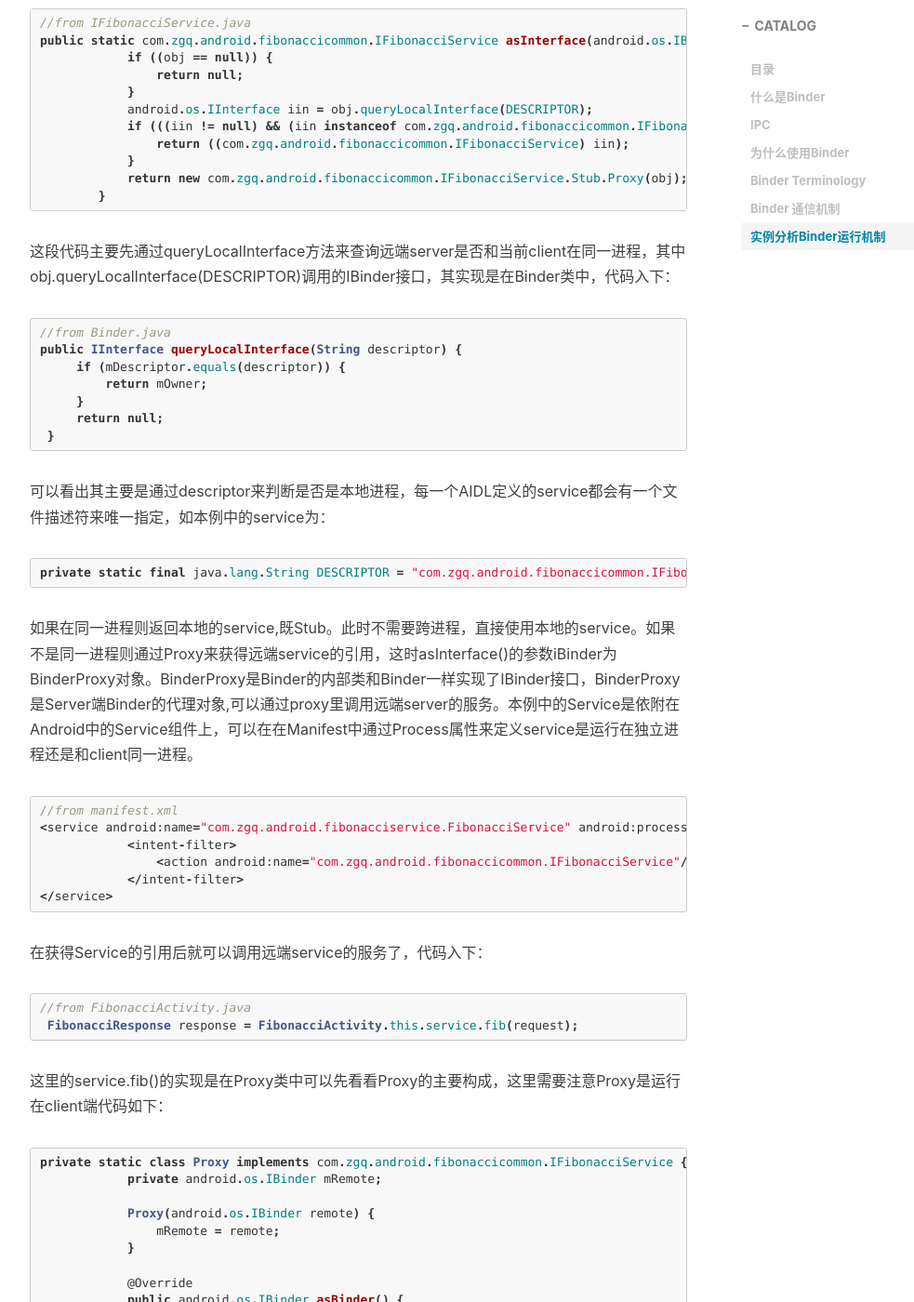
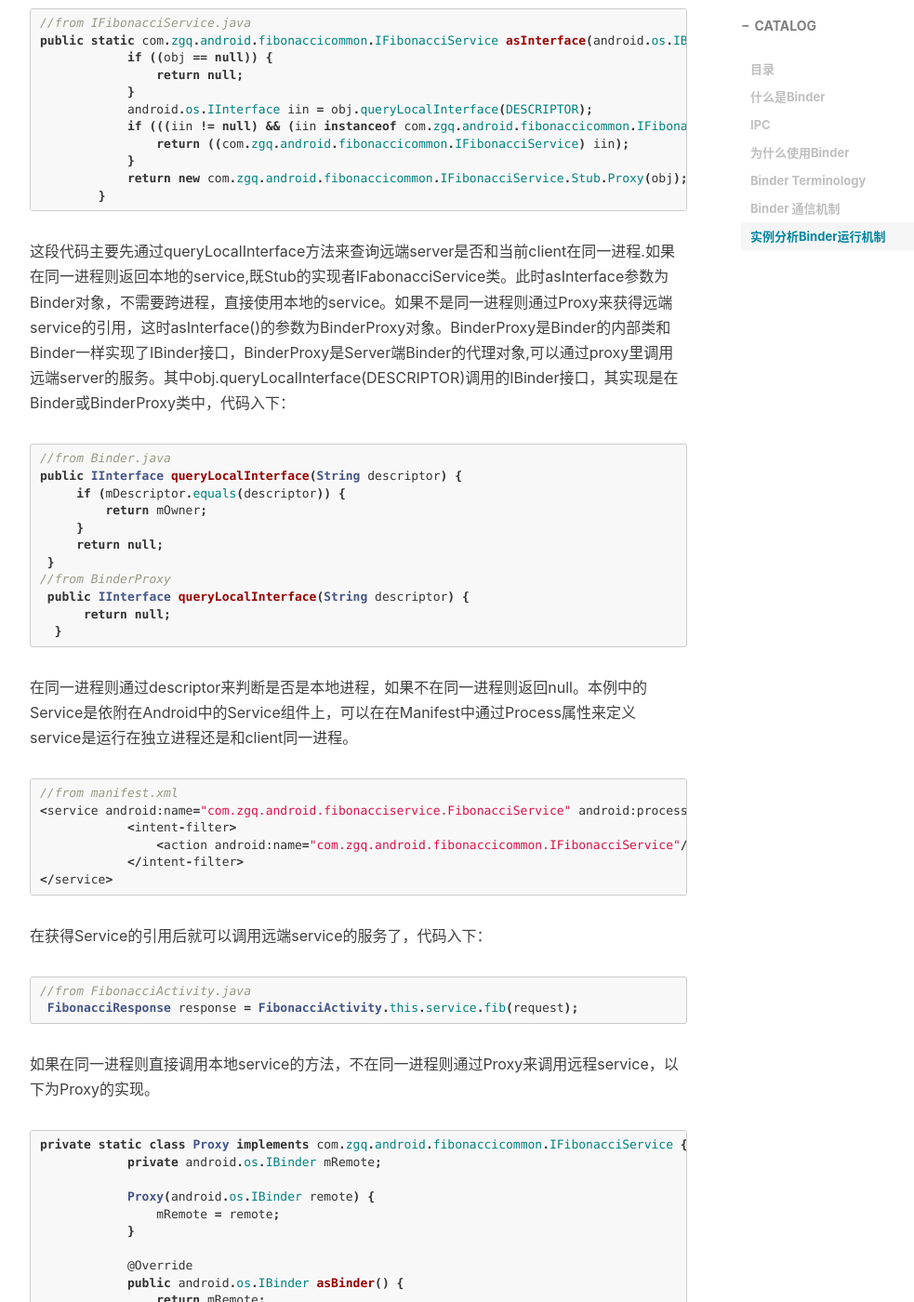
Before and after one commit to MR-GuoQing/blog, a Jekyll site: the page built from _posts/2018-12-1-Binder.md, in a window 1280 px wide and 1400 px high, scrolled down 4525 px. Shown: the whole window at 93% size, without its empty margins (233-1216 px from the left). Built offline with Jekyll 4.4.1, drawn with Linux system fonts in a browser that asks for light colours; nearby versions of some CDN libraries; comment, search, counter and statistics services are not loaded; some of the changed text lies outside the part shown.

Commit message:
modify binder

````diff
--- a/_posts/2018-12-1-Binder.md
+++ b/_posts/2018-12-1-Binder.md
@@ -111,7 +111,7 @@ public static com.zgq.android.fibonaccicommon.IFibonacciService asInterface(andr
             return new com.zgq.android.fibonaccicommon.IFibonacciService.Stub.Proxy(obj);
         }
 ```
-这段代码主要先通过queryLocalInterface方法来查询远端server是否和当前client在同一进程，其中obj.queryLocalInterface(DESCRIPTOR)调用的IBinder接口，其实现是在Binder类中，代码入下：
+这段代码主要先通过queryLocalInterface方法来查询远端server是否和当前client在同一进程.如果在同一进程则返回本地的service,既Stub的实现者IFabonacciService类。此时asInterface参数为Binder对象，不需要跨进程，直接使用本地的service。如果不是同一进程则通过Proxy来获得远端service的引用，这时asInterface()的参数为BinderProxy对象。BinderProxy是Binder的内部类和Binder一样实现了IBinder接口，BinderProxy是Server端Binder的代理对象,可以通过proxy里调用远端server的服务。其中obj.queryLocalInterface(DESCRIPTOR)调用的IBinder接口，其实现是在Binder或BinderProxy类中，代码入下：
 ```java
 //from Binder.java
 public IInterface queryLocalInterface(String descriptor) {
@@ -120,12 +120,12 @@ public IInterface queryLocalInterface(String descriptor) {
      }
      return null;
  }
+//from BinderProxy
+ public IInterface queryLocalInterface(String descriptor) {
+      return null;
+  }
 ```
-可以看出其主要是通过descriptor来判断是否是本地进程，每一个AIDL定义的service都会有一个文件描述符来唯一指定，如本例中的service为：
-```java
-private static final java.lang.String DESCRIPTOR = "com.zgq.android.fibonaccicommon.IFibonacciService";
-```
-如果在同一进程则返回本地的service,既Stub。此时不需要跨进程，直接使用本地的service。如果不是同一进程则通过Proxy来获得远端service的引用，这时asInterface()的参数iBinder为BinderProxy对象。BinderProxy是Binder的内部类和Binder一样实现了IBinder接口，BinderProxy是Server端Binder的代理对象,可以通过proxy里调用远端server的服务。本例中的Service是依附在Android中的Service组件上，可以在在Manifest中通过Process属性来定义service是运行在独立进程还是和client同一进程。
+在同一进程则通过descriptor来判断是否是本地进程，如果不在同一进程则返回null。本例中的Service是依附在Android中的Service组件上，可以在在Manifest中通过Process属性来定义service是运行在独立进程还是和client同一进程。
 ```java
 //from manifest.xml
 <service android:name="com.zgq.android.fibonacciservice.FibonacciService" android:process=":FibonacciService">
@@ -139,7 +139,7 @@ private static final java.lang.String DESCRIPTOR = "com.zgq.android.fibonaccicom
 //from FibonacciActivity.java
  FibonacciResponse response = FibonacciActivity.this.service.fib(request);
 ```
-这里的service.fib()的实现是在Proxy类中可以先看看Proxy的主要构成，这里需要注意Proxy是运行在client端代码如下：
+如果在同一进程则直接调用本地service的方法，不在同一进程则通过Proxy来调用远程service，以下为Proxy的实现。
 ```java
 private static class Proxy implements com.zgq.android.fibonaccicommon.IFibonacciService {
             private android.os.IBinder mRemote;
@@ -178,7 +178,7 @@ private static class Proxy implements com.zgq.android.fibonaccicommon.IFibonacci
             }
         }
 ```
-调用service的方法后，主要是通过mRemote.tansact()方法来跨进程和server端通信。前面提到过mRemote会根据client和server是否在同一进程而不同，如果在同一进程则其为Binder对象既本地的Stub的实现类IFabonacciService对象。如果不在同一进程则其为BinderProxy对象，既此时调用BinderProxy的transact方法。
+Proxy主要是通过mRemote.tansact()方法来跨进程和server端通信。既BinderProxy的transact()方法。
 ```java
 //from Binder.BinderProxy.java
 public boolean transact(int code, Parcel data, Parcel reply, int flags) throws RemoteException {
````
